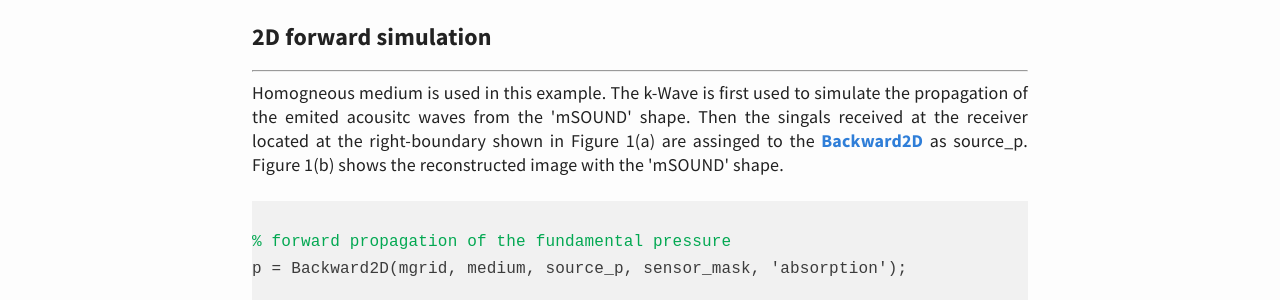
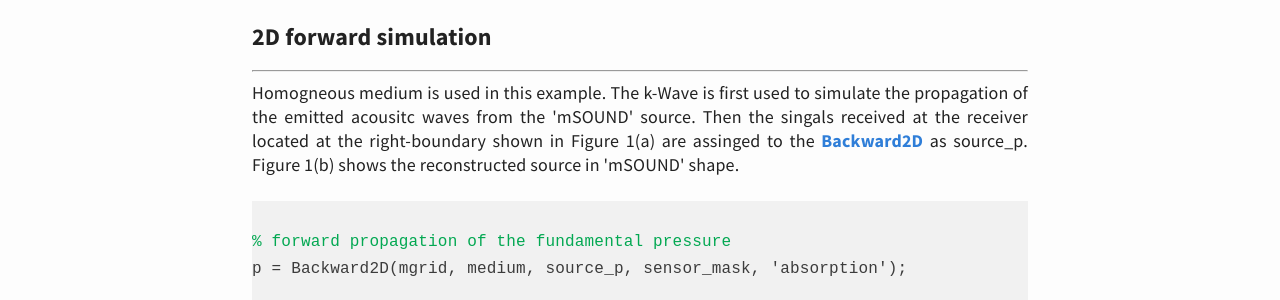
Before and after one commit to m-SOUND/mSOUND, a Jekyll site: the page built from _posts/2019-05-03-Backward_TMDM.html, in a window 1280 px wide. Shown: the part 525-825 px from the top of the page. Built offline with Jekyll 4.4.1, drawn with Linux system fonts in a browser that asks for light colours.

Commit message:
Update 2019-05-03-Backward_TMDM.html

```diff
--- a/_posts/2019-05-03-Backward_TMDM.html
+++ b/_posts/2019-05-03-Backward_TMDM.html
@@ -18,9 +18,9 @@ used to form the images with the TMDM backward projection.
 <h6>2D forward simulation</h6>
 <hr>
 <p>
-Homogneous medium is used in this example. The k-Wave is first used to simulate the propagation of the emited acousitc waves from
-the 'mSOUND' shape. Then the singals received at the receiver located at the right-boundary shown in Figure 1(a) are assinged to the
-<a href="/mSOUND/function.html#Backward2D">Backward2D</a> as source_p. Figure 1(b) shows the reconstructed image with the 'mSOUND' shape.
+Homogneous medium is used in this example. The k-Wave is first used to simulate the propagation of the emitted acousitc waves from
+the 'mSOUND' source. Then the singals received at the receiver located at the right-boundary shown in Figure 1(a) are assinged to the
+<a href="/mSOUND/function.html#Backward2D">Backward2D</a> as source_p. Figure 1(b) shows the reconstructed source in 'mSOUND' shape.
 <pre>
 <code>
 <font color="#03a852">% forward propagation of the fundamental pressure</font>
```
